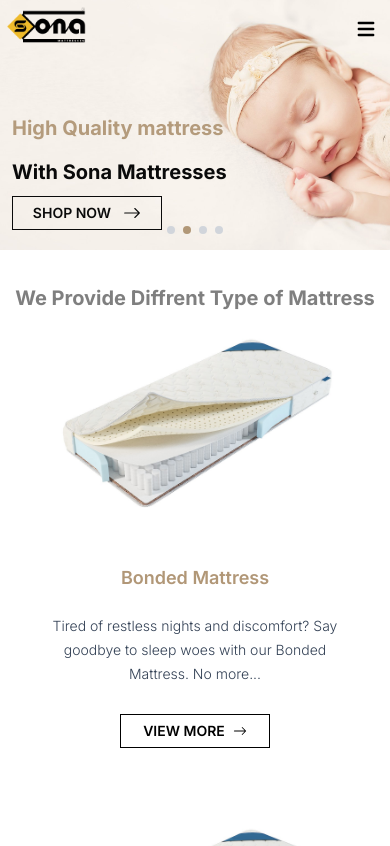
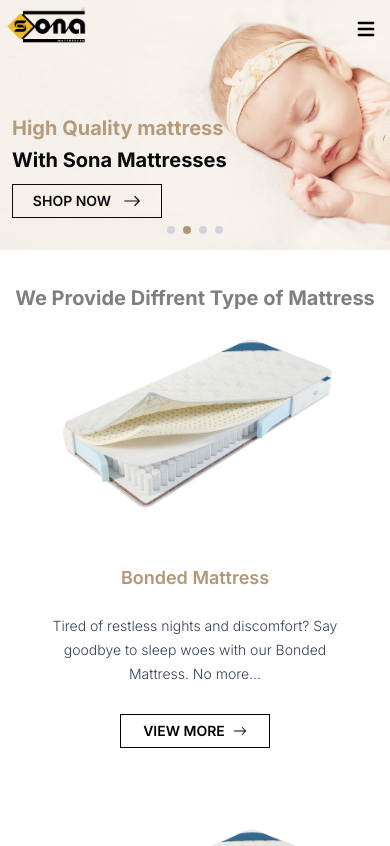
Before and after one commit to shadrajput/Sona-Mattresses, a Next.js app: page / in a window 390 px wide. Shown: the top 846 px of the page. Built offline with nearby package versions, Linux system fonts and the light colour scheme; what tailwindcss-debug-screens would draw is missing.

Commit message:
title setup

```diff
--- a/src/components/Hero.jsx
+++ b/src/components/Hero.jsx
@@ -75,7 +75,7 @@
                     animate={{ opacity: 1, x: 0 }}
                     exit={{ opacity: 0, x: 0 }}
                     transition={{ duration: 0.5 }}
-                    className="font-bold text-[#b19777]  xs:text-xl sm:text-2xl md:text-3xl lg:text-4xl xl:text-[55px]"
+                    className="font-bold leading-3 text-[#b19777]  xs:text-xl sm:text-2xl md:text-3xl lg:text-4xl xl:text-[55px]"
                   >
                     {item.heading1}
                   </motion.h1>
@@ -84,7 +84,7 @@
                     animate={{ opacity: 1, x: 0 }}
                     exit={{ opacity: 0, x: 0 }}
                     transition={{ duration: 0.5, delay: 0.5 }}
-                    className="pt-3 font-bold text-black xs:text-xl sm:text-2xl md:text-3xl lg:text-4xl xl:text-[55px]"
+                    className=" font-bold leading-tight text-black xs:text-xl sm:text-2xl md:pt-3 md:text-3xl lg:text-4xl xl:text-[55px]"
                   >
                     {item.heading2}
                   </motion.h1>
--- a/src/pages/index.jsx
+++ b/src/pages/index.jsx
@@ -24,7 +24,7 @@
         <Hero />
 
         <div>
-          <h1 className="pt-8 text-center text-xl font-bold opacity-50 lg:text-3xl">
+          <h1 className="px-3 pt-8 text-center text-xl font-bold opacity-50 lg:text-3xl">
             {' '}
             We Provide Diffrent Type of Mattress{' '}
           </h1>
```
